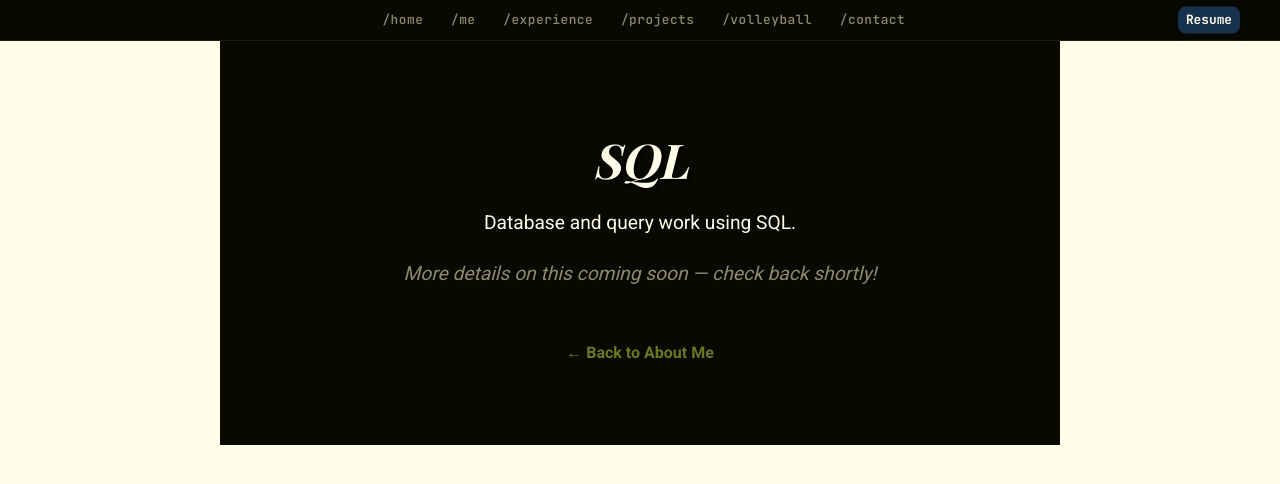
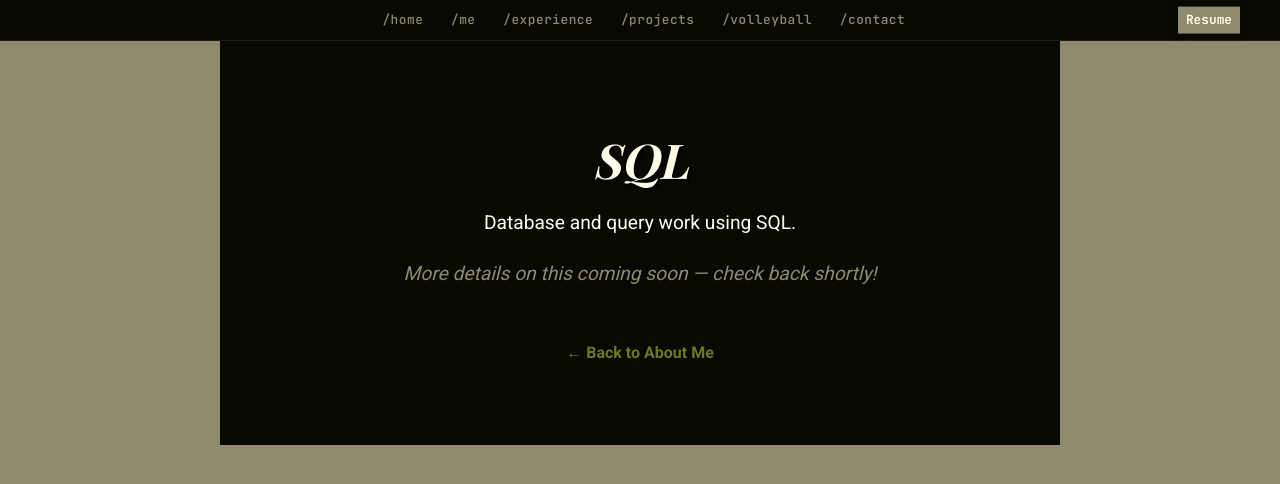
Before and after one commit to elliewilliams407/Danielle-Williams-Portfolio, a plain HTML site: page about/sql.html in a window 1280 px wide. Drawn offline with nearby package versions, Linux system fonts and the light colour scheme; a web font is replaced by a local one.

Commit message:
changed nav

```diff
--- a/style.css
+++ b/style.css
@@ -48,7 +48,7 @@ body {
   font-family: 'Roboto', 'Poppins', Arial, sans-serif;
   line-height: 1.6;
   color: var(--eggshell);
-  background: var(--eggshell);
+  background: var(--darker_eggshell);
   padding: 0; /* Remove horizontal padding */
 }
 
@@ -78,10 +78,10 @@ nav {
   top: 50%;                /* center vertically */
   right: 40px;
   transform: translateY(-50%);
-  background: var(--navy);
+  background: var(--darker_eggshell);
   color: var(--eggshell);
   padding: 0.2rem 0.5rem;
-  border-radius: 8px;
+  border-radius: 0px;
   font-family: 'JetBrains Mono', monospace;
   font-size: 0.80rem;
   text-decoration: none;
@@ -889,7 +889,7 @@ footer {
     box-sizing: border-box;
     border: 3px solid var(--leaf_gray_outline);
     /* border-radius: 10px; */
-    color: var(--darker_eggshell);
+    color: var(--eggshell);
     font-family: 'JetBrains Mono', monospace;
     text-align: center;
     display: flex;
@@ -908,7 +908,7 @@ footer {
 }
 
 .mm-skill {
-  border-color: var(--leaf_gray_outline);
+  border-color: var(--eggshell);
   font-size: 1rem;
   font-weight: 600;
   text-decoration: none;
```
